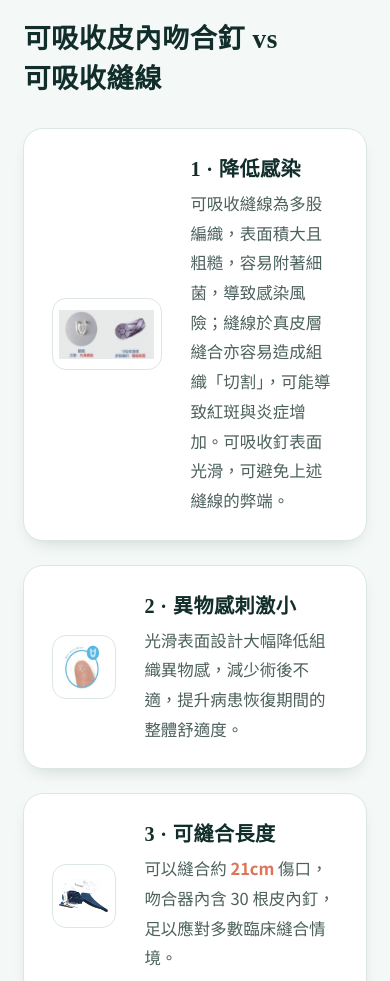
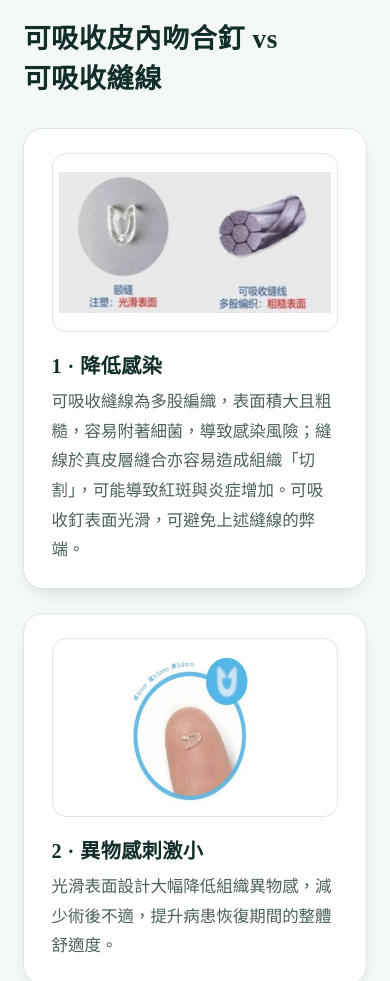
Before and after one commit to acmason1491/exo-sorb, a plain HTML site: page index.html in a window 390 px wide. Shown: the part 2190-3171 px from the top of the page. Drawn offline with Linux system fonts and the light colour scheme.

Commit message:
手機版第三頁：圖片改為優先顯示於上方且放大，文字在下方

```diff
--- a/index.html
+++ b/index.html
@@ -177,11 +177,18 @@
   .benefit .thumb.contain img{ object-fit:contain; width:100%; height:100%; }
   .benefit.wide{ grid-template-columns: 190px 1fr; }
   .benefit.wide .thumb{ width:190px; height:108px; }
-  @media (max-width:700px){ .benefit.wide{ grid-template-columns:110px 1fr; } .benefit.wide .thumb{ width:110px; height:72px; } }
+  @media (max-width:700px){ .benefit.wide{ grid-template-columns:1fr; } }
   .benefit h3{ font-size:1.26rem; color:var(--ink); margin-bottom:.35em; }
   .benefit p{ font-size:1.03rem; color:var(--ink-soft); line-height:1.8; max-width:60ch; }
   .benefit.stat .stat-num{ font-family:var(--serif); font-size:2.1rem; color:var(--coral); font-weight:700; }
-  @media (max-width:700px){ .benefit{ grid-template-columns:64px 1fr; } .benefit .thumb{ width:64px; height:64px; } }
+  @media (max-width:700px){
+    .benefit, .benefit.wide{
+      grid-template-columns: 1fr; gap: 1.1em;
+    }
+    .benefit .thumb, .benefit.wide .thumb{
+      width:100%; height:auto; aspect-ratio: 16/10; order:-1;
+    }
+  }
 
   /* ================= VIDEO SLIDES (4-7) ================= */
   .video-layout{ display:grid; grid-template-columns: .95fr 1.15fr; gap:5vw; align-items:center; }
```
